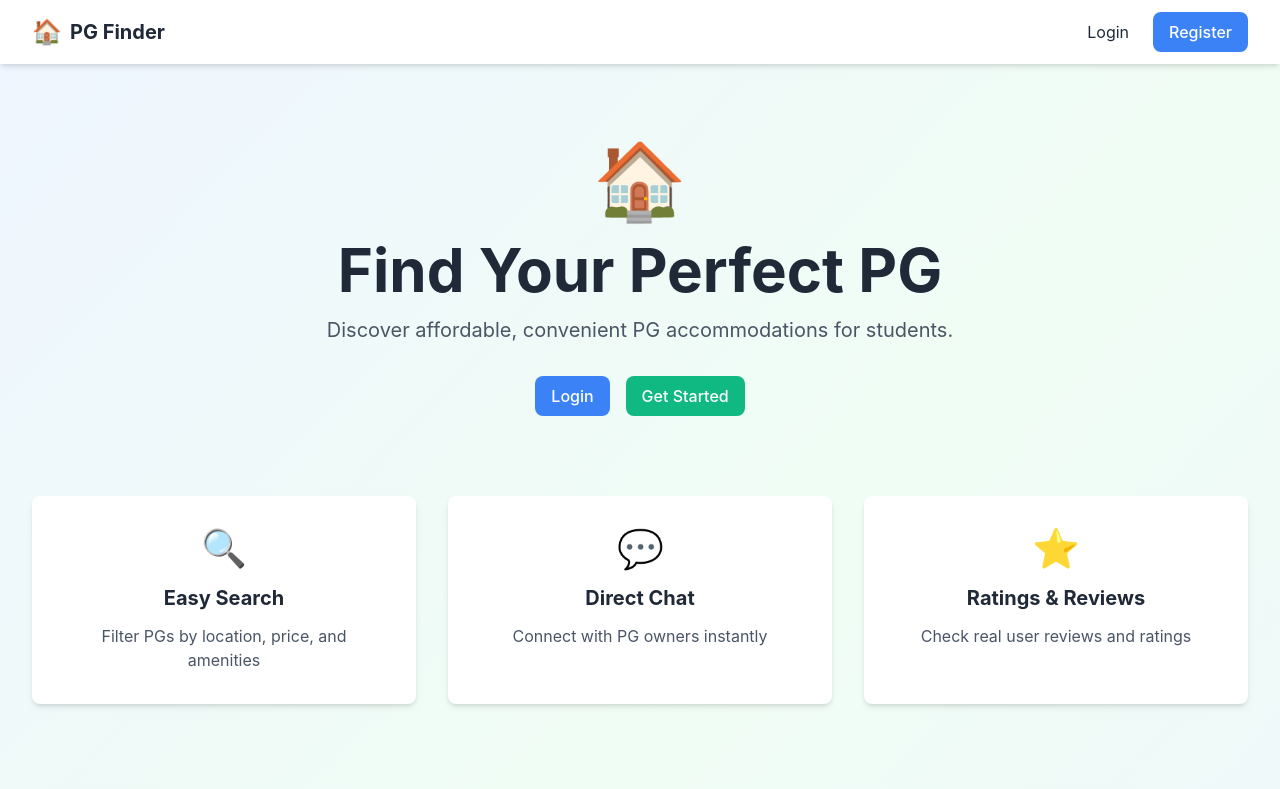
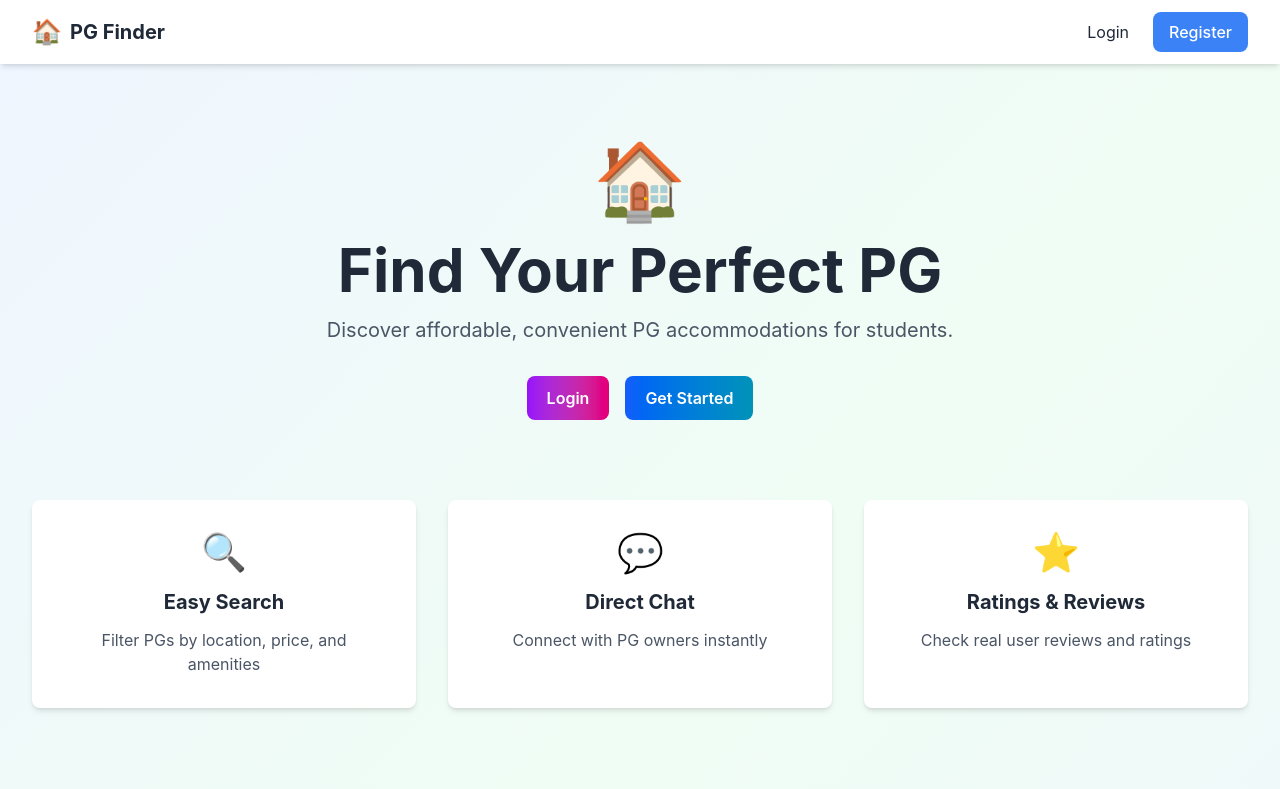
Before and after one commit to Soumay0/pg-finder, a React (Vite) app: page / in a window 1280 px wide. Shown: the top 789 px of the page. Built offline with nearby package versions, Linux system fonts and the light colour scheme; no server answers.

Commit message:
Commit 6: Update Button component - Add modern variants and animations

```diff
--- a/src/components/Button.tsx
+++ b/src/components/Button.tsx
@@ -4,9 +4,10 @@ import { motion } from 'framer-motion';
 interface ButtonProps {
   children: React.ReactNode;
   onClick?: () => void;
-  variant?: 'primary' | 'secondary' | 'outline';
+  variant?: 'primary' | 'secondary' | 'outline' | 'ghost';
   disabled?: boolean;
   fullWidth?: boolean;
+  size?: 'sm' | 'md' | 'lg';
   type?: 'button' | 'submit' | 'reset';
   className?: string;
 }
@@ -17,11 +18,22 @@ export const Button: React.FC<ButtonProps> = ({
   variant = 'primary',
   disabled = false,
   fullWidth = false,
+  size = 'md',
   type = 'button',
   className = '',
 }) => {
-  const baseClass = fullWidth ? 'w-full' : '';
-  const variantClass = `btn-${variant}`;
+  const sizeClasses = {
+    sm: 'px-3 py-1.5 text-sm',
+    md: 'px-5 py-2.5 text-base',
+    lg: 'px-7 py-3 text-lg',
+  };
+
+  const variantClasses = {
+    primary: 'bg-gradient-to-r from-purple-600 to-pink-600 hover:from-purple-700 hover:to-pink-700 text-white',
+    secondary: 'bg-gradient-to-r from-blue-600 to-cyan-600 hover:from-blue-700 hover:to-cyan-700 text-white',
+    outline: 'bg-transparent border-2 border-purple-500 text-purple-400 hover:bg-purple-500/10',
+    ghost: 'bg-transparent text-gray-300 hover:text-white hover:bg-white/5',
+  };
 
   return (
     <motion.button
@@ -30,9 +42,27 @@ export const Button: React.FC<ButtonProps> = ({
       onClick={onClick}
       disabled={disabled}
       type={type}
-      className={`${variantClass} ${baseClass} disabled:opacity-50 disabled:cursor-not-allowed ${className}`}
+      className={`
+        ${sizeClasses[size]}
+        ${variantClasses[variant]}
+        ${fullWidth ? 'w-full' : ''}
+        rounded-lg font-semibold transition-all duration-300
+        disabled:opacity-50 disabled:cursor-not-allowed
+        relative overflow-hidden group
+        ${className}
+      `}
     >
-      {children}
+      {/* Shimmer effect */}
+      {!disabled && (
+        <motion.div
+          initial={{ x: '-100%' }}
+          whileHover={{ x: '100%' }}
+          transition={{ duration: 0.5 }}
+          className="absolute inset-0 bg-gradient-to-r from-transparent via-white/20 to-transparent pointer-events-none"
+        />
+      )}
+
+      <span className="relative z-10">{children}</span>
     </motion.button>
   );
 };
```
